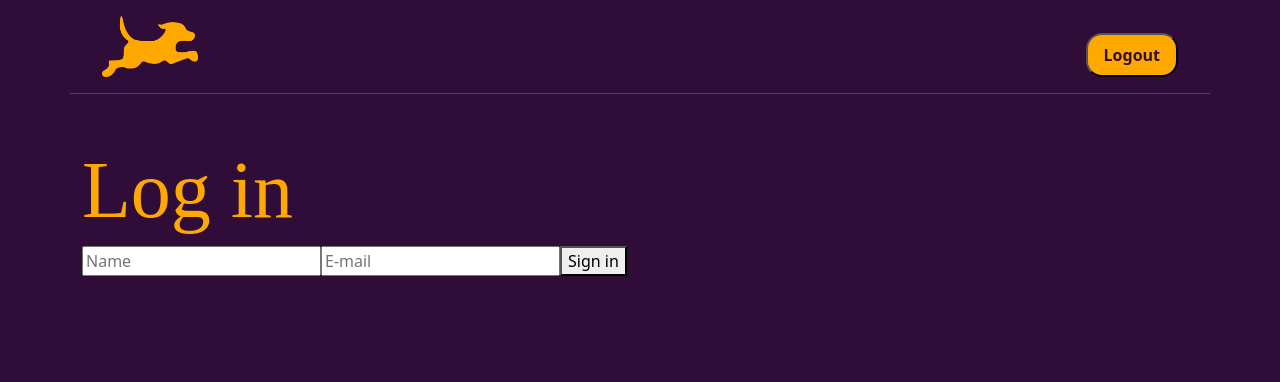
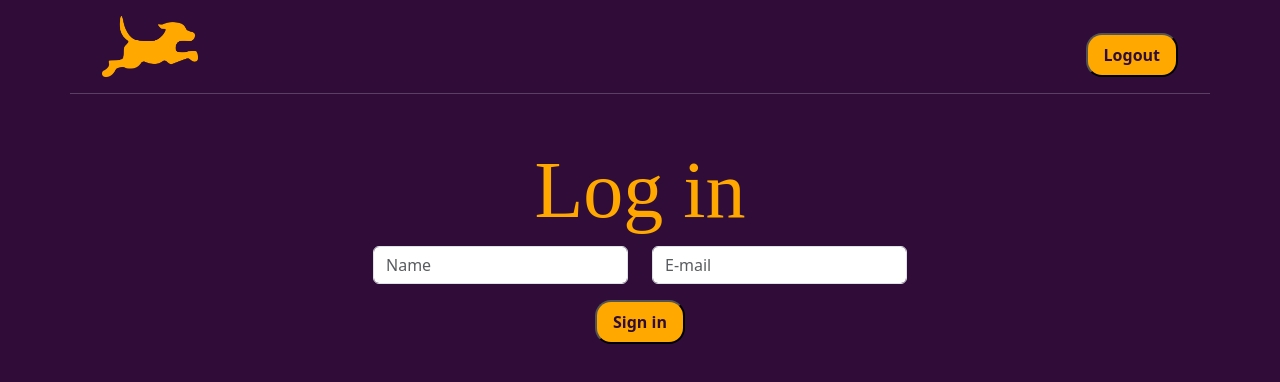
Before and after one commit to FacundoQuiroga9/fetch-dogs, a React (Vite) app: page / in a window 1280 px wide. Shown: the top 382 px of the page. Built offline with nearby package versions, Linux system fonts and the light colour scheme; no server answers; a web font is replaced by a local one.

Commit message:
updated login styles

```diff
--- /dev/null
+++ b/src/pages/Login.css
@@ -0,0 +1,3 @@
+.login-container{
+  margin: 0 auto;
+}
--- a/src/pages/Login.jsx
+++ b/src/pages/Login.jsx
@@ -1,6 +1,7 @@
 import { useState, useContext } from "react";
 import { useNavigate } from "react-router-dom";
 import { AuthContext } from "../context/AuthContext";
+import "./Login.css"
 
 const Login = () => {
   const { login } = useContext(AuthContext);
@@ -15,12 +16,23 @@ const Login = () => {
 
   return (
     <div className="container mt-5">
-      <h2>Log in</h2>
-      <form onSubmit={handleSubmit}>
-        <input type="text" placeholder="Name" value={name} onChange={(e) => setName(e.target.value)} required />
-        <input type="email" placeholder="E-mail" value={email} onChange={(e) => setEmail(e.target.value)} required />
-        <button type="submit">Sign in</button>
-      </form>
+      <div className="row w-50 login-container">
+        <h2>Log in</h2>
+        <form onSubmit={handleSubmit}>
+          <div className="row">
+            <div className="col">
+              <input className="form-control" type="text" placeholder="Name" value={name} onChange={(e) => setName(e.target.value)} required />
+            </div>
+            <div className="col">
+              <input className="form-control" type="email" placeholder="E-mail" value={email} onChange={(e) => setEmail(e.target.value)} required />
+            </div>
+          </div>
+          <div className="col d-flex justify-content-center">
+            <button className="fetch-btn" type="submit">Sign in</button>
+          </div>
+        </form>
+      </div>
+
     </div>
   );
 };
--- a/src/pages/Search.css
+++ b/src/pages/Search.css
@@ -2,6 +2,7 @@ h2{
   color: #FFA900;
   font-size: 3rem;
   font-family: "Chela One", serif;
+  text-align: center;
 }
 
 .filters-row{
```
